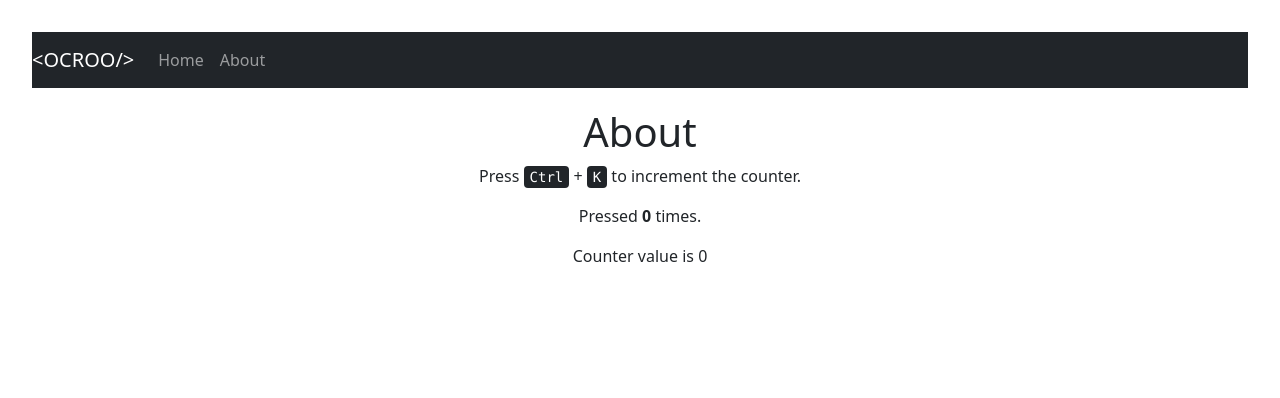
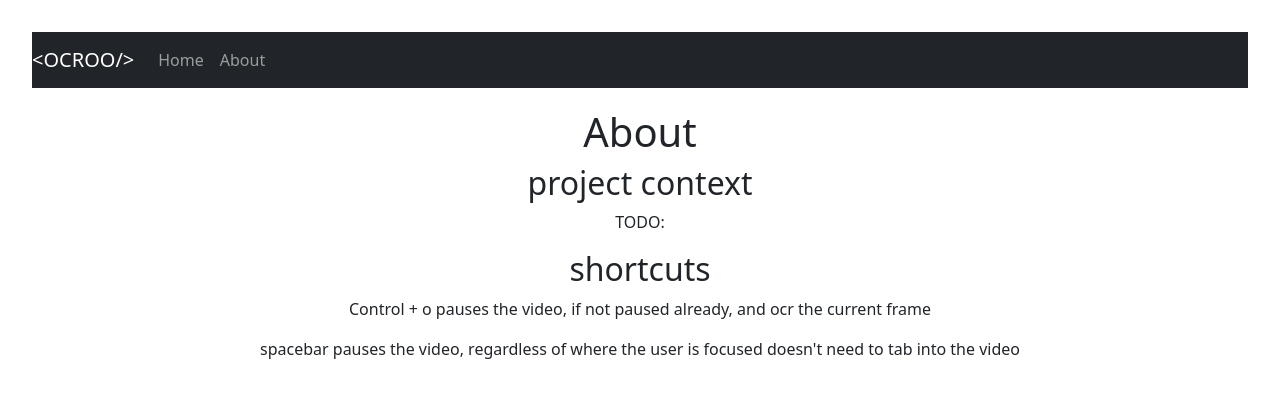
Before and after one commit to weedlesniper/advp-project-2, a React (Vite) app in the folder frontend/: page /about in a window 1280 px wide. Shown: the top 398 px of the page. Built offline with nearby package versions, Linux system fonts and the light colour scheme.

Commit message:
feat: minor context detailing what about page should have (TODO)

```diff
--- a/frontend/src/pages/About.jsx
+++ b/frontend/src/pages/About.jsx
@@ -1,38 +1,22 @@
 // TODO: create page detailing project details, information on how it works, links to key resources eg ocr docs
-import React, { useState } from "react";
-import { useHotkeys } from "react-hotkeys-hook";
+export default function About() {
 
-export default function About() {
-    const [count, setCount] = useState(0);
 
-    // Ctrl+K increments the counter.
-    // We prevent default so it doesn't trigger browser/app search boxes.
-    useHotkeys(
-        "ctrl+k",
-        (e) => {
-            e.preventDefault();
-            setCount((c) => c + 1);
-        },
-        // Options (works with v4+ of react-hotkeys-hook)
-        { enableOnFormTags: true },
-        // Deps
-        [count]
-    );
 
     return (
         <div className="prose max-w-none">
             <h1>About</h1>
+            <h2>project context</h2>
+            <p>TODO: </p>
+            <h2>shortcuts</h2>
             <p>
-                Press <kbd>Ctrl</kbd> + <kbd>K</kbd> to increment the counter.
+                Control + o
+                pauses the video, if not paused already, and ocr the current frame
             </p>
             <p>
-                Pressed <strong>{count}</strong> times.
+                spacebar
+                pauses the video, regardless of where the user is focused doesn't need to tab into the video
             </p>
-
-            {/* Screen-reader announcement */}
-            <div aria-live="polite" className="sr-only">
-                Counter value is {count}
-            </div>
         </div>
     );
 }
```
